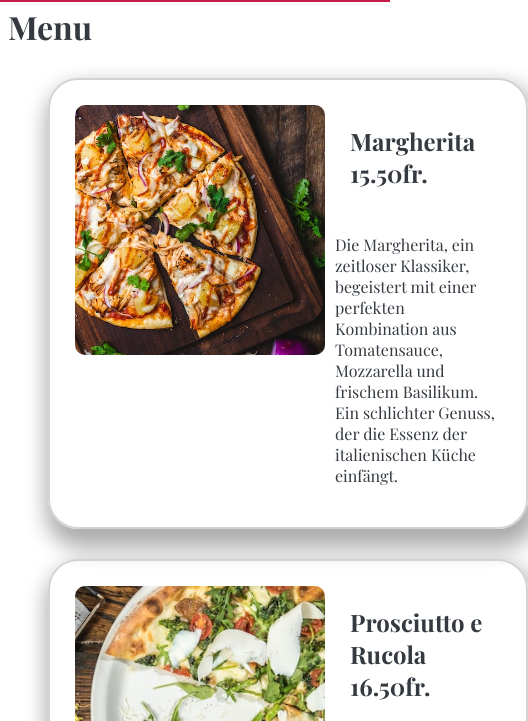
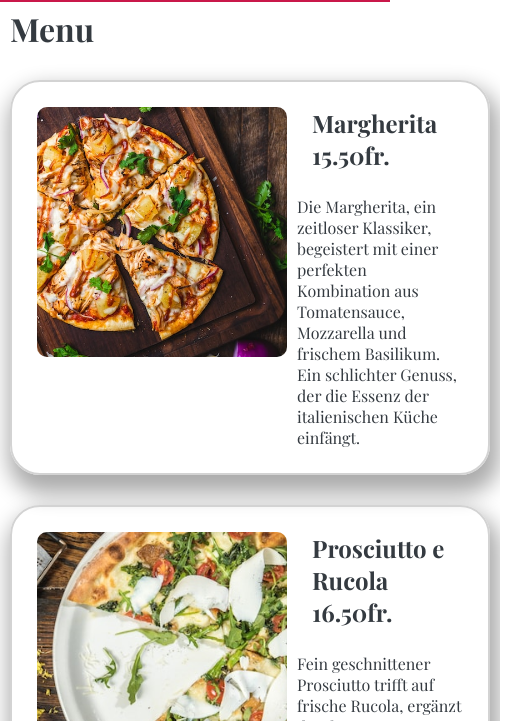
Before and after one commit to Oppo-Pizza/Oppo_Pizza, a plain HTML site: page menu.html in a window 390 px wide. Shown: the part 123-844 px from the top of the page, 528 px wide, since content can reach past the window. Drawn offline with nearby package versions, Linux system fonts and the light colour scheme; a web font is replaced by a local one.

Commit message:
in thory is responsive

```diff
--- a/menu-styles.css
+++ b/menu-styles.css
@@ -1,6 +1,10 @@
-html * {
+ * {
     font-family: 'Playfair Display', serif;
     color: #343a40;
+    box-sizing: border-box;
+    padding: 0%;
+    margin: 0%;
+    border: 0cap;
 }
 
 
@@ -32,6 +36,8 @@ main {
     margin: auto;
     border: solid lightgray 2px;
     margin-top: 30px;
+    margin-left:10px;
+    margin-right: 10px;
 
 
 }
@@ -58,5 +64,6 @@ p{
 }
 
 h1{
-    padding-top: 20px;
+    padding-top: 30px;
+    margin: 10px
 }
```
